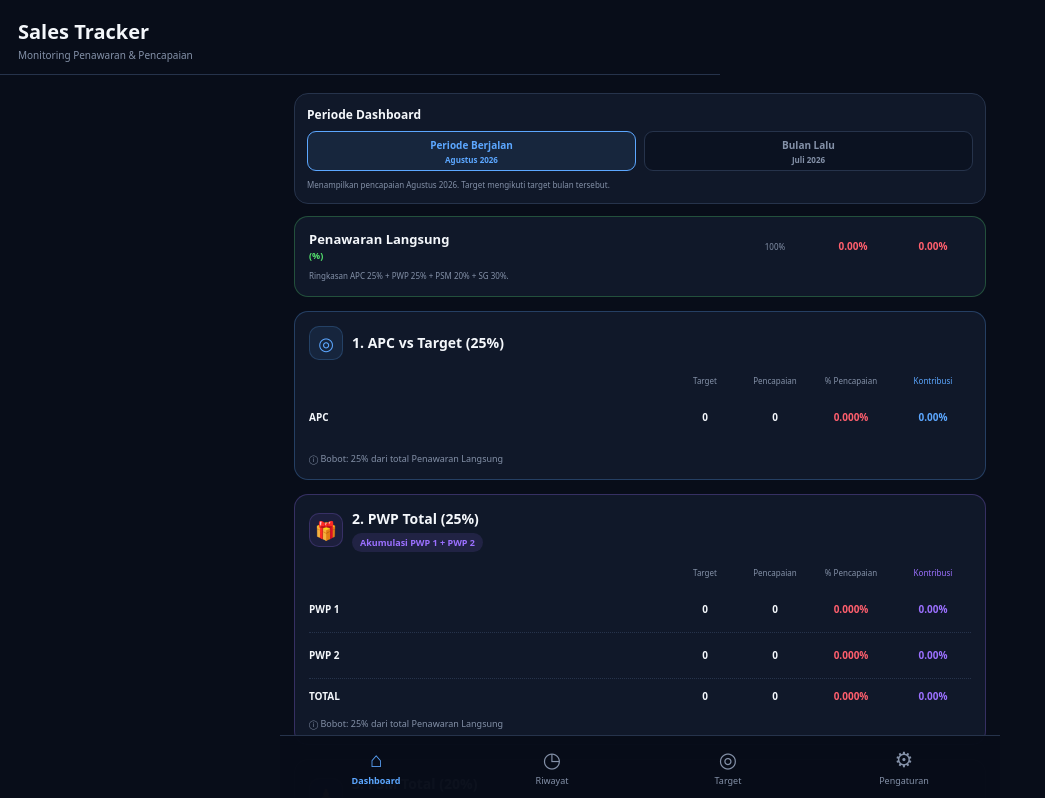
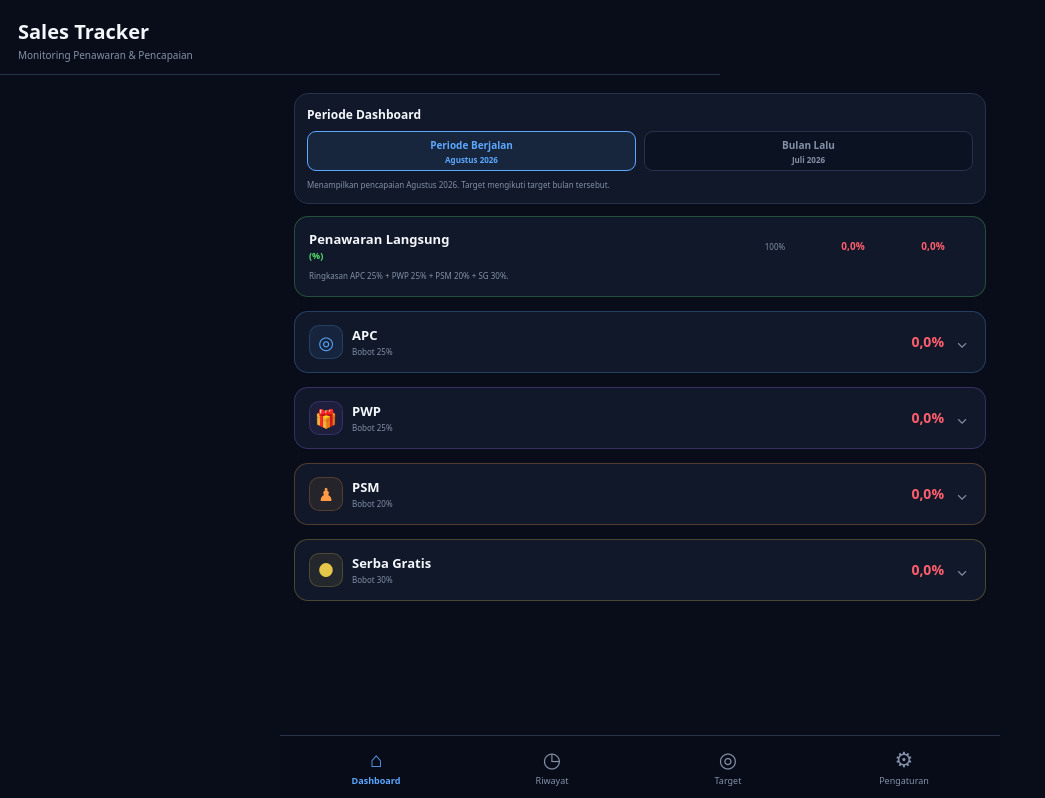
Before and after one commit to fajriainulyaqin-dev/sales-tracker, a React (Vite) app: page / in a window 1280 px wide. Shown: the top 798 px of the page, without its empty margins (0-1045 px from the left). Built offline with nearby package versions, Linux system fonts and the light colour scheme.

Commit message:
Update App.jsx

```diff
--- a/src/App.jsx
+++ b/src/App.jsx
@@ -30,6 +30,56 @@ function statusColor(value) {
   if (value >= 100) return COLORS.green;
   if (value >= 90) return COLORS.yellow;
   return COLORS.red;
+}
+
+function fmtPct(value) {
+  return `${Number(value || 0).toFixed(1).replace('.', ',')}%`;
+}
+
+function getDaysInMonth(monthKey) {
+  if (!monthKey) return 0;
+  const [year, month] = monthKey.split('-').map(Number);
+  return new Date(year, month, 0).getDate();
+}
+
+function getTimeFactor(monthKey) {
+  const daysInMonth = getDaysInMonth(monthKey);
+  if (!daysInMonth) return 0;
+
+  const [year, month] = monthKey.split('-').map(Number);
+  const now = new Date();
+  const currentYear = now.getFullYear();
+  const currentMonth = now.getMonth() + 1;
+
+  if (year < currentYear || (year === currentYear && month < currentMonth)) {
+    return 100;
+  }
+
+  if (year > currentYear || (year === currentYear && month > currentMonth)) {
+    return 0;
+  }
+
+  return Math.min(100, (now.getDate() / daysInMonth) * 100);
+}
+
+function getRemainingDays(monthKey) {
+  const daysInMonth = getDaysInMonth(monthKey);
+  if (!daysInMonth) return 0;
+
+  const [year, month] = monthKey.split('-').map(Number);
+  const now = new Date();
+  const currentYear = now.getFullYear();
+  const currentMonth = now.getMonth() + 1;
+
+  if (year < currentYear || (year === currentYear && month < currentMonth)) return 0;
+  if (year > currentYear || (year === currentYear && month > currentMonth)) return daysInMonth;
+
+  return Math.max(0, daysInMonth - now.getDate());
+}
+
+function fmtGapNumber(value) {
+  const n = Number(value || 0);
+  return new Intl.NumberFormat('id-ID', { maximumFractionDigits: 1 }).format(n);
 }
 
 function localDateString() {
@@ -312,7 +362,7 @@ function MetricRows({ rows = [], color, weight }) {
                 whiteSpace: "nowrap",
               }}
             >
-              {achievement.toFixed(3)}%
+              {fmtPct(achievement)}
             </div>
 
             <div
@@ -324,7 +374,7 @@ function MetricRows({ rows = [], color, weight }) {
                 whiteSpace: "nowrap",
               }}
             >
-              {contribution.toFixed(2)}%
+              {fmtPct(contribution)}
             </div>
           </div>
         );
@@ -379,7 +429,7 @@ function MetricRows({ rows = [], color, weight }) {
             fontWeight: 800,
           }}
         >
-          {totalPct.toFixed(3)}%
+          {fmtPct(totalPct)}
         </div>
 
         <div
@@ -390,7 +440,7 @@ function MetricRows({ rows = [], color, weight }) {
             fontWeight: 800,
           }}
         >
-          {totalContribution.toFixed(2)}%
+          {fmtPct(totalContribution)}
         </div>
       </div>
     </div>
@@ -460,7 +510,7 @@ function ApcRow({ data }) {
             fontWeight: 800,
           }}
         >
-          {achievement.toFixed(3)}%
+          {fmtPct(achievement)}
         </div>
 
         <div
@@ -471,7 +521,7 @@ function ApcRow({ data }) {
             fontWeight: 800,
           }}
         >
-          {contribution.toFixed(2)}%
+          {fmtPct(contribution)}
         </div>
       </div>
     </div>
@@ -479,32 +529,52 @@ function ApcRow({ data }) {
 }
 
 function Section({
+  id,
   number,
   title,
   weight,
   badge,
   icon,
   color,
+  achievement,
+  open,
+  onToggle,
   children,
+  gap,
+  remainingDays,
+  targetPerDay,
+  timeFactor,
 }) {
+  const gapToTf = Number(achievement || 0) - Number(timeFactor || 0);
+
   return (
     <section
       style={{
         background: COLORS.panel,
         border: `1px solid ${color}45`,
         borderRadius: 14,
-        padding: 14,
+        padding: 0,
         marginTop: 14,
         boxSizing: "border-box",
         overflow: "hidden",
       }}
     >
-      <div
-        style={{
+      <button
+        type="button"
+        onClick={onToggle}
+        aria-expanded={open}
+        aria-controls={`section-${id}`}
+        style={{
+          width: "100%",
+          border: "none",
+          background: "transparent",
+          color: COLORS.text,
+          padding: "13px 14px",
           display: "flex",
           alignItems: "center",
           gap: 9,
-          marginBottom: 15,
+          textAlign: "left",
+          cursor: "pointer",
         }}
       >
         <div
@@ -517,29 +587,68 @@ function Section({
             display: "flex",
             alignItems: "center",
             justifyContent: "center",
-            flexShrink: 0,
             color,
             fontSize: 18,
+            flexShrink: 0,
           }}
         >
           {icon}
         </div>
 
-        <div>
-          <div
-            style={{
+        <div style={{ minWidth: 0, flex: 1 }}>
+          <div
+            style={{
+              fontSize: 13,
+              fontWeight: 900,
+              whiteSpace: "nowrap",
+              overflow: "hidden",
+              textOverflow: "ellipsis",
+            }}
+          >
+            {title}
+          </div>
+          <div
+            style={{
+              color: COLORS.muted,
+              fontSize: 8,
+              marginTop: 2,
+            }}
+          >
+            Bobot {weight}%
+          </div>
+        </div>
+
+        <div
+          style={{
+            color: statusColor(achievement),
             fontSize: 14,
-              fontWeight: 800,
-            }}
-          >
-            {number}. {title} ({weight}%)
-          </div>
-
+            fontWeight: 900,
+            whiteSpace: "nowrap",
+          }}
+        >
+          {fmtPct(achievement)}
+        </div>
+
+        <div
+          style={{
+            color: COLORS.muted,
+            fontSize: 15,
+            width: 18,
+            textAlign: "center",
+            flexShrink: 0,
+          }}
+        >
+          {open ? "⌃" : "⌄"}
+        </div>
+      </button>
+
+      {open && (
+        <div id={`section-${id}`} style={{ padding: "0 14px 14px" }}>
           {badge && (
             <div
               style={{
                 display: "inline-block",
-                marginTop: 5,
+                marginBottom: 10,
                 padding: "3px 8px",
                 borderRadius: 999,
                 background: `${color}20`,
@@ -551,20 +660,118 @@ function Section({
               {badge}
             </div>
           )}
-        </div>
-      </div>
 
           {children}
 
           <div
             style={{
               marginTop: 12,
+              paddingTop: 10,
+              borderTop: `1px solid ${COLORS.border}`,
+              display: "grid",
+              gridTemplateColumns: "repeat(2,minmax(0,1fr))",
+              gap: 7,
+            }}
+          >
+            <div
+              style={{
+                background: "#0d1423",
+                border: `1px solid ${COLORS.border}`,
+                borderRadius: 9,
+                padding: "8px 9px",
+              }}
+            >
+              <div style={{ color: COLORS.muted, fontSize: 8 }}>Gap to Target</div>
+              <div style={{ color: gap > 0 ? COLORS.green : COLORS.red, fontSize: 11, fontWeight: 900, marginTop: 3 }}>
+                {fmtGapNumber(gap)}
+              </div>
+            </div>
+
+            <div
+              style={{
+                background: "#0d1423",
+                border: `1px solid ${COLORS.border}`,
+                borderRadius: 9,
+                padding: "8px 9px",
+              }}
+            >
+              <div style={{ color: COLORS.muted, fontSize: 8 }}>Sisa Hari</div>
+              <div style={{ color: COLORS.text, fontSize: 11, fontWeight: 900, marginTop: 3 }}>
+                {remainingDays} hari
+              </div>
+            </div>
+
+            <div
+              style={{
+                background: "#0d1423",
+                border: `1px solid ${COLORS.border}`,
+                borderRadius: 9,
+                padding: "8px 9px",
+              }}
+            >
+              <div style={{ color: COLORS.muted, fontSize: 8 }}>Target / Hari</div>
+              <div style={{ color: color, fontSize: 11, fontWeight: 900, marginTop: 3 }}>
+                {fmtGapNumber(targetPerDay)}
+              </div>
+            </div>
+
+            <div
+              style={{
+                background: "#0d1423",
+                border: `1px solid ${COLORS.border}`,
+                borderRadius: 9,
+                padding: "8px 9px",
+              }}
+            >
+              <div style={{ color: COLORS.muted, fontSize: 8 }}>Time Factor</div>
+              <div style={{ color: statusColor(timeFactor), fontSize: 11, fontWeight: 900, marginTop: 3 }}>
+                {fmtPct(timeFactor)}
+              </div>
+            </div>
+          </div>
+
+          <div
+            style={{
+              marginTop: 7,
+              background: "#0d1423",
+              border: `1px solid ${gapToTf >= 0 ? COLORS.green : COLORS.red}45`,
+              borderRadius: 9,
+              padding: "8px 9px",
+              display: "flex",
+              justifyContent: "space-between",
+              alignItems: "center",
+              gap: 8,
+            }}
+          >
+            <div>
+              <div style={{ color: COLORS.muted, fontSize: 8 }}>Gap to TF</div>
+              <div style={{ color: gapToTf >= 0 ? COLORS.green : COLORS.red, fontSize: 11, fontWeight: 900, marginTop: 3 }}>
+                {gapToTf >= 0 ? "+" : ""}{fmtPct(gapToTf)}
+              </div>
+            </div>
+            <div
+              style={{
+                color: gapToTf >= 0 ? COLORS.green : COLORS.red,
+                fontSize: 8,
+                fontWeight: 800,
+                textAlign: "right",
+              }}
+            >
+              {gapToTf >= 0 ? "Di atas Time Factor" : "Di bawah Time Factor"}
+            </div>
+          </div>
+
+          <div
+            style={{
+              marginTop: 10,
               color: COLORS.muted,
               fontSize: 9,
             }}
           >
             ⓘ Bobot: {weight}% dari total Penawaran Langsung
           </div>
+        </div>
+      )}
     </section>
   );
 }
@@ -658,7 +865,7 @@ function MiniKpi({
               marginTop: 3,
             }}
           >
-            {achievement.toFixed(2)}%
+            {fmtPct(achievement)}
           </div>
         </div>
 
@@ -680,7 +887,7 @@ function MiniKpi({
               marginTop: 3,
             }}
           >
-            {contribution.toFixed(2)}%
+            {fmtPct(contribution)}
           </div>
         </div>
       </div>
@@ -748,7 +955,7 @@ function DirectSummary({ value }) {
             fontWeight: 900,
           }}
         >
-          {percentage.toFixed(2)}%
+          {fmtPct(percentage)}
         </div>
 
         <div
@@ -759,7 +966,7 @@ function DirectSummary({ value }) {
             fontWeight: 900,
           }}
         >
-          {percentage.toFixed(2)}%
+          {fmtPct(percentage)}
         </div>
       </div>
 
@@ -1950,6 +2157,9 @@ export default function App() {
   const [targetPeriod, setTargetPeriod] =
     useState("current");
 
+  const [openSection, setOpenSection] =
+    useState(null);
+
   const restoreInputRef = useRef(null);
 
   const currentMonthKey =
@@ -2233,6 +2443,43 @@ export default function App() {
   ]);
 
   /* =====================================================
+     DETAIL GAP & TIME FACTOR DASHBOARD
+  ===================================================== */
+
+  const dashboardTimeFactor = getTimeFactor(selectedMonthKey);
+  const dashboardRemainingDays = getRemainingDays(selectedMonthKey);
+
+  const sectionStats = {
+    apc: {
+      target: Number(dashboardApc.target || 0),
+      achieved: Number(dashboardApc.achieved || 0),
+      achievement: kpi.apc.achievement,
+    },
+    pwp: {
+      target: dashboardPwp.reduce((s, x) => s + Number(x.target || 0), 0),
+      achieved: dashboardPwp.reduce((s, x) => s + Number(x.achieved || 0), 0),
+      achievement: kpi.pwp.achievement,
+    },
+    psm: {
+      target: dashboardPsm.reduce((s, x) => s + Number(x.target || 0), 0),
+      achieved: dashboardPsm.reduce((s, x) => s + Number(x.achieved || 0), 0),
+      achievement: kpi.psm.achievement,
+    },
+    sg: {
+      target: dashboardSg.reduce((s, x) => s + Number(x.target || 0), 0),
+      achieved: dashboardSg.reduce((s, x) => s + Number(x.achieved || 0), 0),
+      achievement: kpi.sg.achievement,
+    },
+  };
+
+  Object.values(sectionStats).forEach((item) => {
+    item.gap = item.target - item.achieved;
+    item.targetPerDay = dashboardRemainingDays > 0
+      ? Math.max(0, item.gap) / dashboardRemainingDays
+      : 0;
+  });
+
+  /* =====================================================
      COMMIT
   ===================================================== */
 
@@ -2571,6 +2818,7 @@ export default function App() {
         setEditingId(null);
         setDashboardPeriod("current");
         setTargetPeriod("current");
+        setOpenSection(null);
 
         window.alert(
           "Data berhasil direstore."
@@ -2605,6 +2853,7 @@ export default function App() {
     setEditingId(null);
     setDashboardPeriod("current");
     setTargetPeriod("current");
+    setOpenSection(null);
 
     window.alert(
       "Semua data berhasil direset."
@@ -2813,22 +3062,46 @@ export default function App() {
             />
 
             <Section
+              id="apc"
               number="1"
-              title="APC vs Target"
+              title="APC"
               weight={25}
               icon="◎"
               color={COLORS.blue}
+              achievement={sectionStats.apc.achievement}
+              open={openSection === "apc"}
+              onToggle={() =>
+                setOpenSection((current) =>
+                  current === "apc" ? null : "apc"
+                )
+              }
+              gap={sectionStats.apc.gap}
+              remainingDays={dashboardRemainingDays}
+              targetPerDay={sectionStats.apc.targetPerDay}
+              timeFactor={dashboardTimeFactor}
             >
               <ApcRow data={dashboardApc} />
             </Section>
 
             <Section
+              id="pwp"
               number="2"
-              title="PWP Total"
+              title="PWP"
               weight={25}
               badge="Akumulasi PWP 1 + PWP 2"
               icon="🎁"
               color={COLORS.purple}
+              achievement={sectionStats.pwp.achievement}
+              open={openSection === "pwp"}
+              onToggle={() =>
+                setOpenSection((current) =>
+                  current === "pwp" ? null : "pwp"
+                )
+              }
+              gap={sectionStats.pwp.gap}
+              remainingDays={dashboardRemainingDays}
+              targetPerDay={sectionStats.pwp.targetPerDay}
+              timeFactor={dashboardTimeFactor}
             >
               <MetricRows
                 rows={dashboardPwp}
@@ -2838,12 +3111,24 @@ export default function App() {
             </Section>
 
             <Section
+              id="psm"
               number="3"
-              title="PSM Total"
+              title="PSM"
               weight={20}
               badge="Akumulasi PSM 1 + PSM 2 + PSM 3 + PSM 4"
               icon="♟"
               color={COLORS.orange}
+              achievement={sectionStats.psm.achievement}
+              open={openSection === "psm"}
+              onToggle={() =>
+                setOpenSection((current) =>
+                  current === "psm" ? null : "psm"
+                )
+              }
+              gap={sectionStats.psm.gap}
+              remainingDays={dashboardRemainingDays}
+              targetPerDay={sectionStats.psm.targetPerDay}
+              timeFactor={dashboardTimeFactor}
             >
               <MetricRows
                 rows={dashboardPsm}
@@ -2853,12 +3138,24 @@ export default function App() {
             </Section>
 
             <Section
+              id="sg"
               number="4"
-              title="Serba Gratis Total"
+              title="Serba Gratis"
               weight={30}
               badge="Akumulasi SG 1 + SG 2"
               icon="●"
               color={COLORS.yellow}
+              achievement={sectionStats.sg.achievement}
+              open={openSection === "sg"}
+              onToggle={() =>
+                setOpenSection((current) =>
+                  current === "sg" ? null : "sg"
+                )
+              }
+              gap={sectionStats.sg.gap}
+              remainingDays={dashboardRemainingDays}
+              targetPerDay={sectionStats.sg.targetPerDay}
+              timeFactor={dashboardTimeFactor}
             >
               <MetricRows
                 rows={dashboardSg}
```
Lines whose indentation alone changed are shown as unchanged.
